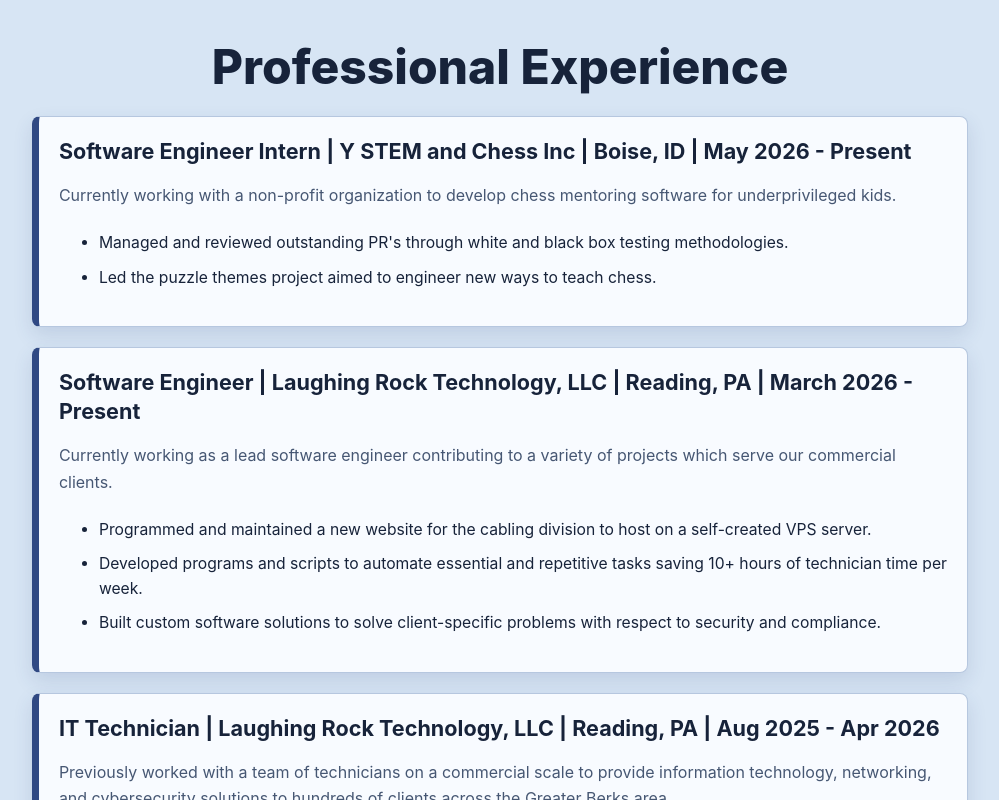
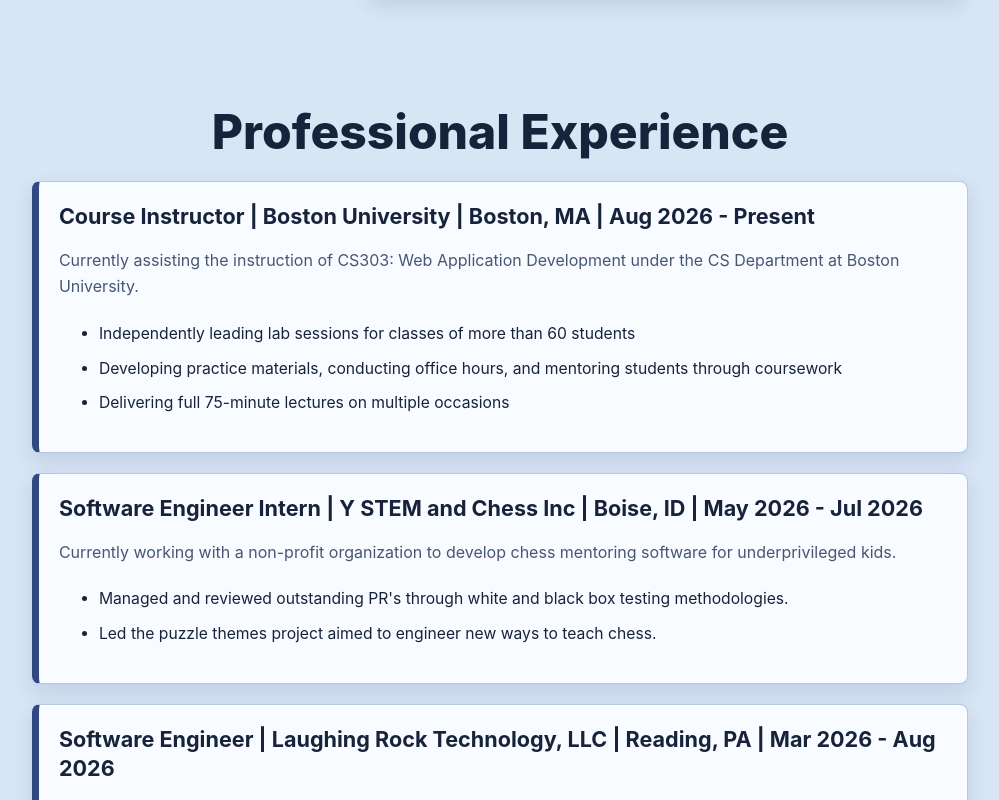
Before and after one commit to cspannuth/Online-Resume, a React (Vite) app: page / in a window 1280 px wide. Shown: the part 940-1740 px from the top of the page, without its empty margins (275-1274 px from the left). Built offline with nearby package versions, Linux system fonts and the light colour scheme.

Commit message:
Updating Site

```diff
--- a/index.html
+++ b/index.html
@@ -4,7 +4,7 @@
     <meta charset="UTF-8" />
     <link rel="icon" type="image/jpg" href="/pic.jpg" />
     <meta name="viewport" content="width=device-width, initial-scale=1.0" />
-    <title>Spannuth | Resume</title>
+    <title>Connor Spannuth | Resume</title>
     <style>
       * {
         margin: 0;
--- a/src/components/mains/Experience.tsx
+++ b/src/components/mains/Experience.tsx
@@ -77,7 +77,16 @@
 
             <ContentWrapper>
                 <PositionCard>
-                    <FirstPosTitle>Software Engineer Intern | Y STEM and Chess Inc | Boise, ID | May 2026 - Present</FirstPosTitle>
+                    <FirstPosTitle>Course Instructor | Boston University | Boston, MA | Aug 2026 - Present</FirstPosTitle>
+                    <PosContent>Currently assisting the instruction of CS303: Web Application Development under the CS Department at Boston University.</PosContent>
+                    <Ul>
+                        <Li>Independently leading lab sessions for classes of more than 60 students</Li>
+                        <Li>Developing practice materials, conducting office hours, and mentoring students through coursework</Li>
+                        <Li>Delivering full 75-minute lectures on multiple occasions</Li>
+                    </Ul>
+                </PositionCard>
+                <PositionCard>
+                    <FirstPosTitle>Software Engineer Intern | Y STEM and Chess Inc | Boise, ID | May 2026 - Jul 2026</FirstPosTitle>
                     <PosContent>Currently working with a non-profit organization to develop chess mentoring software for underprivileged kids.</PosContent>
                     <Ul>
                         <Li>Managed and reviewed outstanding PR's through white and black box testing methodologies.</Li>
@@ -85,10 +94,10 @@
                     </Ul>
                 </PositionCard>
                 <PositionCard>
-                    <FirstPosTitle>Software Engineer | Laughing Rock Technology, LLC | Reading, PA | March 2026 - Present</FirstPosTitle>
-                    <PosContent>Currently working as a lead software engineer contributing to a variety of projects which serve our commercial clients.</PosContent>
+                    <FirstPosTitle>Software Engineer | Laughing Rock Technology, LLC | Reading, PA | Mar 2026 - Aug 2026</FirstPosTitle>
+                    <PosContent>Previously worked as a lead software engineer contributing to a variety of projects which serve our commercial clients.</PosContent>
                     <Ul>
-                        <Li>Programmed and maintained a new website for the cabling division to host on a self-created VPS server.</Li>
+                        <Li>Programmed and maintained two commercial websites to host on a self-created VPS server.</Li>
                         <Li>Developed programs and scripts to automate essential and repetitive tasks saving 10+ hours of technician time per week.</Li>
                         <Li>Built custom software solutions to solve client-specific problems with respect to security and compliance.</Li>
                     </Ul>
--- a/src/components/mains/Home.tsx
+++ b/src/components/mains/Home.tsx
@@ -73,9 +73,8 @@
                     A dedicated computer science student at Boston University with a strong passion for technology. My
                     experience ranges from developing and testing automated bots to managing a limited-edition sneaker reselling business
                     during my youth to managing IT infrastructure for numerous commercial clients.
-                    <br/><br/>Currently working as a software engineer in the commercial space leveraging my technical
-                    skills, creative problem-solving abilities, and entrepreneurial mindset in a dynamic, results-oriented
-                    environment.
+                    <br/><br/>Currently serving as a Teaching Assistant in the Computer Science department, applying strong technical knowledge, communication skills,
+                    and problem-solving abilities to support student learning, explain complex concepts, and contribute to an engaging and collaborative academic environment.
                     <br/><br/>Growing up in a manufacturing-focused upbringing, I developed a keen interest in this
                     industry, fueling my goal to design and implement enterprise resource planning systems for
                     commercial enterprises.
```
